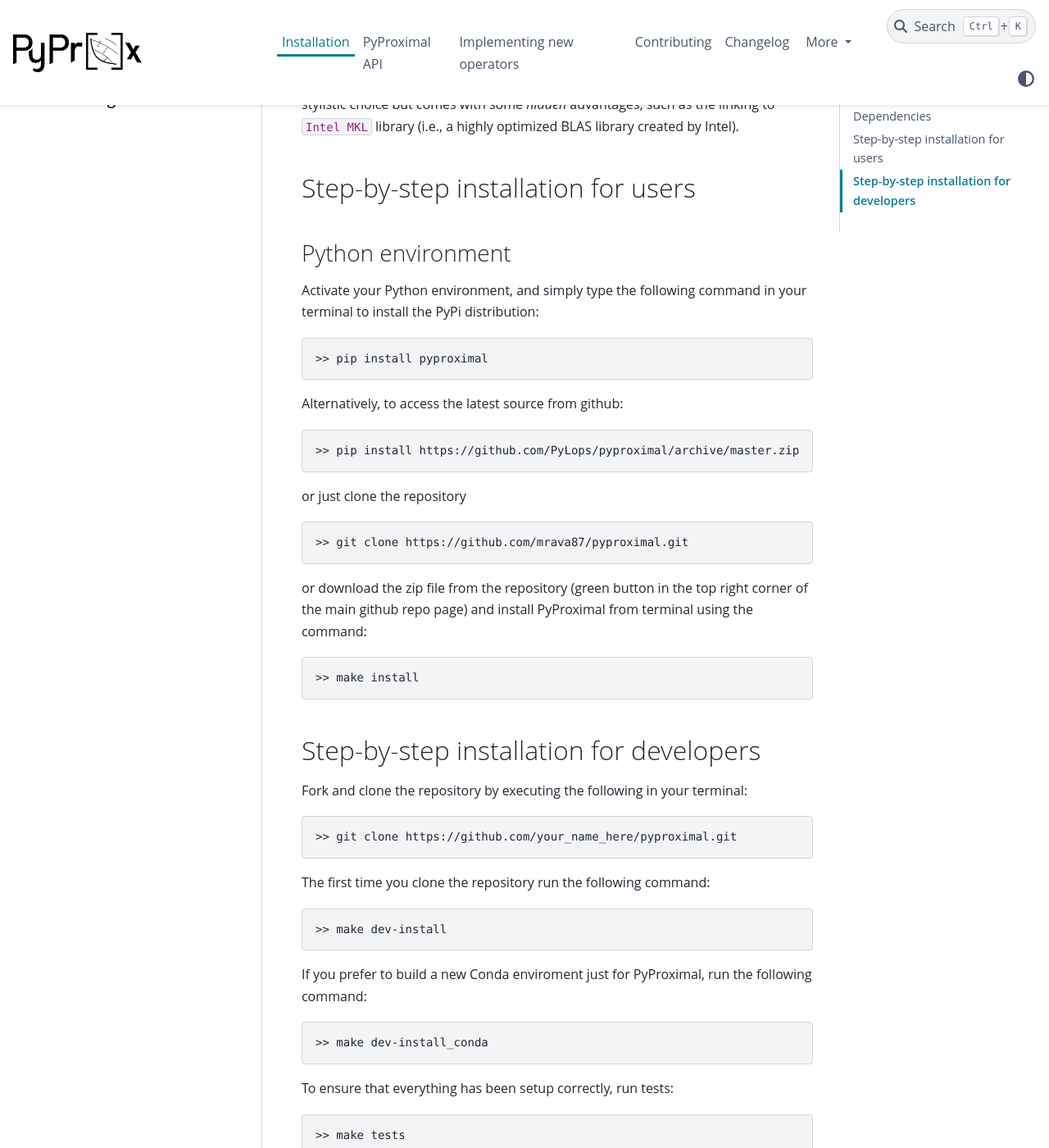
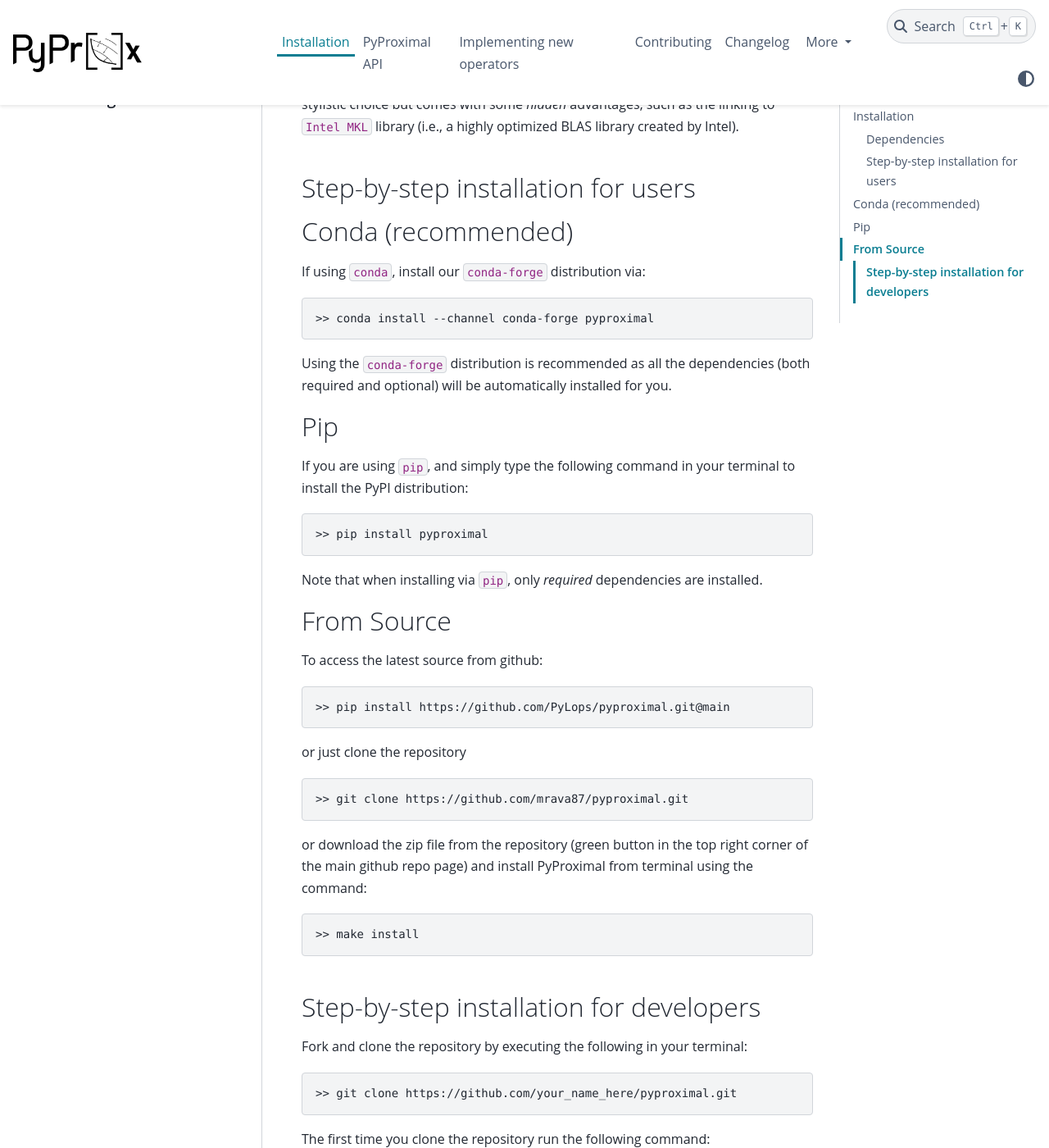
Before and after one commit to PyLops/pyproximal, a Sphinx documentation site: the page built from docs/source/installation.rst, in a window 1280 px wide and 1400 px high, scrolled down 611 px. Shown: the whole window at 82% size. Built offline with Sphinx 7.4.7 and the PyData theme 0.15.4, drawn with Linux system fonts in a browser that asks for light colours; pages that are not in the unit, such as notebooks, are missing from menus; the version number could not be read and is left out; comment, search, counter and statistics services are not loaded.

Commit message:
Added installation from conda to doc

```diff
--- a/docs/source/installation.rst
+++ b/docs/source/installation.rst
@@ -27,21 +27,35 @@
 Step-by-step installation for users
 -----------------------------------
 
-Python environment
-~~~~~~~~~~~~~~~~~~
+Conda (recommended)
+===================
+If using ``conda``, install our ``conda-forge`` distribution via:
 
-Activate your Python environment, and simply type the following command in your terminal
-to install the PyPi distribution:
+.. code-block:: bash
+
+   >> conda install --channel conda-forge pyproximal
+
+Using the ``conda-forge`` distribution is recommended as all the dependencies (both required
+and optional) will be automatically installed for you.
+
+Pip
+===
+If you are using ``pip``, and simply type the following command in your terminal
+to install the PyPI distribution:
 
 .. code-block:: bash
 
    >> pip install pyproximal
 
-Alternatively, to access the latest source from github:
+Note that when installing via ``pip``, only *required* dependencies are installed.
+
+From Source
+===========
+To access the latest source from github:
 
 .. code-block:: bash
 
-   >> pip install https://github.com/PyLops/pyproximal/archive/master.zip
+   >> pip install https://github.com/PyLops/pyproximal.git@main
 
 or just clone the repository
 
```
